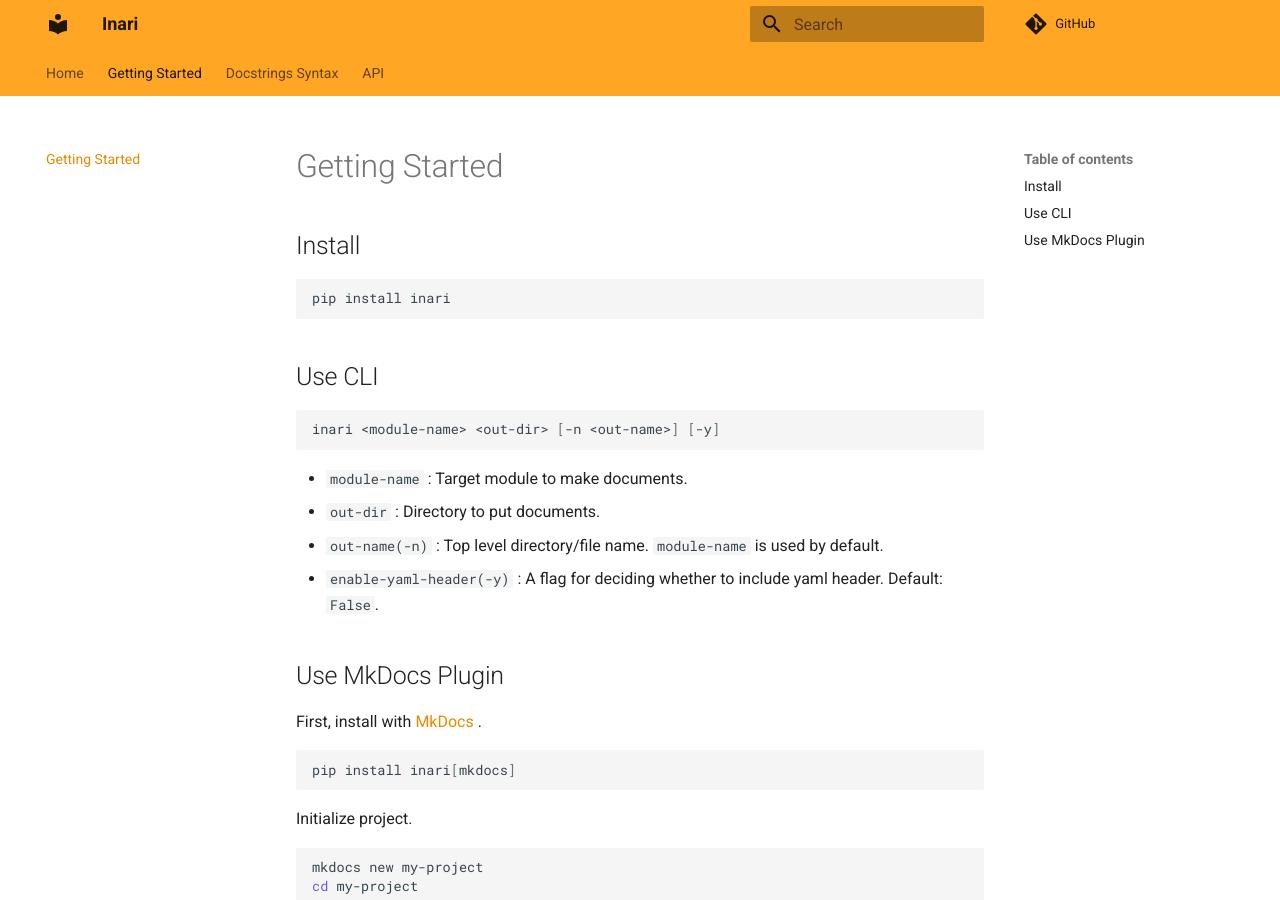
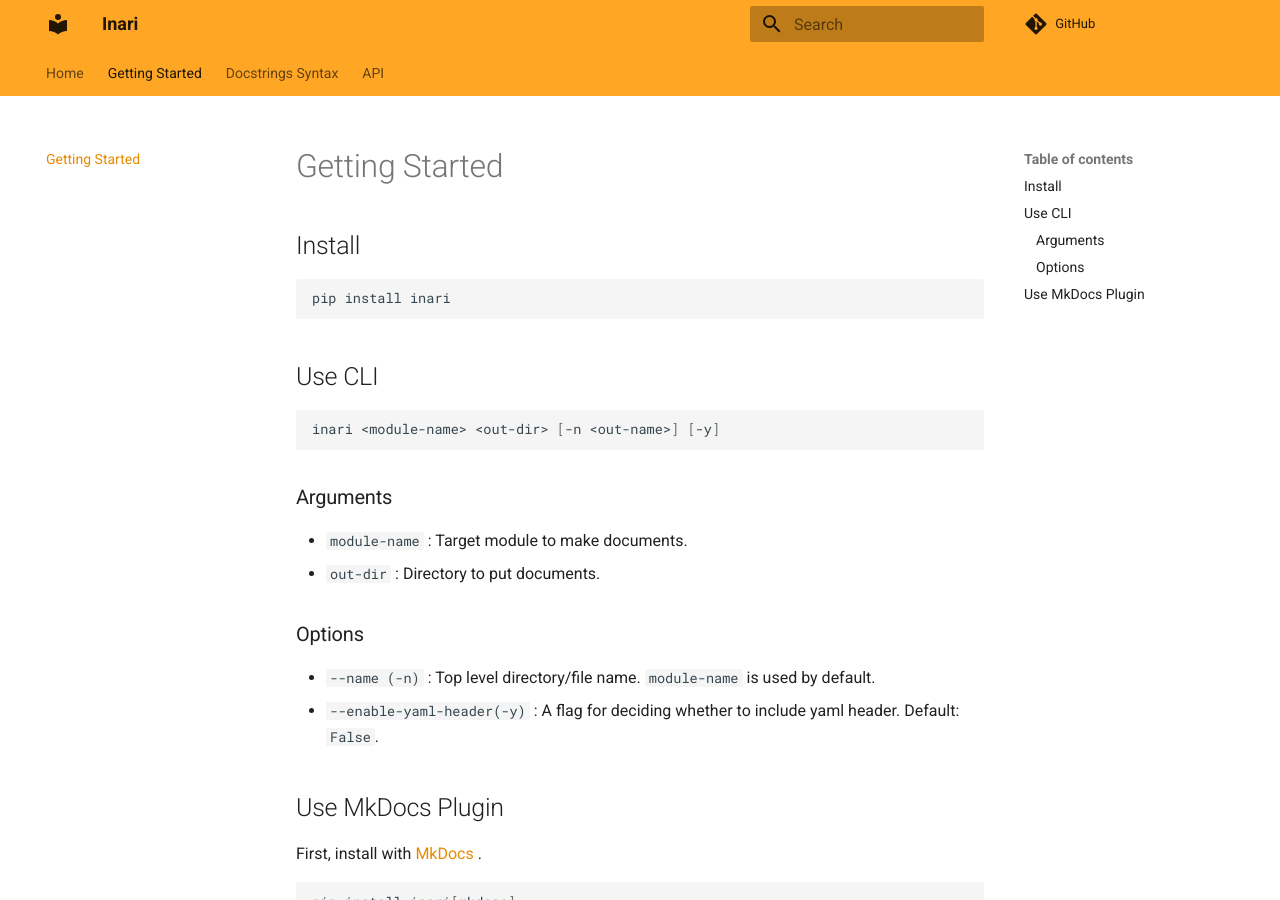
Before and after one commit to tkamenoko/inari, an MkDocs documentation site: the page built from markdown/getting-started.md, in a window 1280 px wide and 900 px high. Built offline with MkDocs 1.6.1 and Material for MkDocs 9.7.7, drawn with Linux system fonts in a browser that asks for light colours; comment, search, counter and statistics services are not loaded.

Commit message:
fix: docs

````diff
--- a/markdown/getting-started.md
+++ b/markdown/getting-started.md
@@ -12,10 +12,15 @@
 inari <module-name> <out-dir> [-n <out-name>] [-y]
 ```
 
+### Arguments
+
 - `module-name` : Target module to make documents.
 - `out-dir` : Directory to put documents.
-- `out-name(-n)` : Top level directory/file name. `module-name` is used by default.
-- `enable-yaml-header(-y)` : A flag for deciding whether to include yaml header. Default: `False`.
+
+### Options
+
+- `--name (-n)` : Top level directory/file name. `module-name` is used by default.
+- `--enable-yaml-header(-y)` : A flag for deciding whether to include yaml header. Default: `False`.
 
 ## Use MkDocs Plugin
 
````
